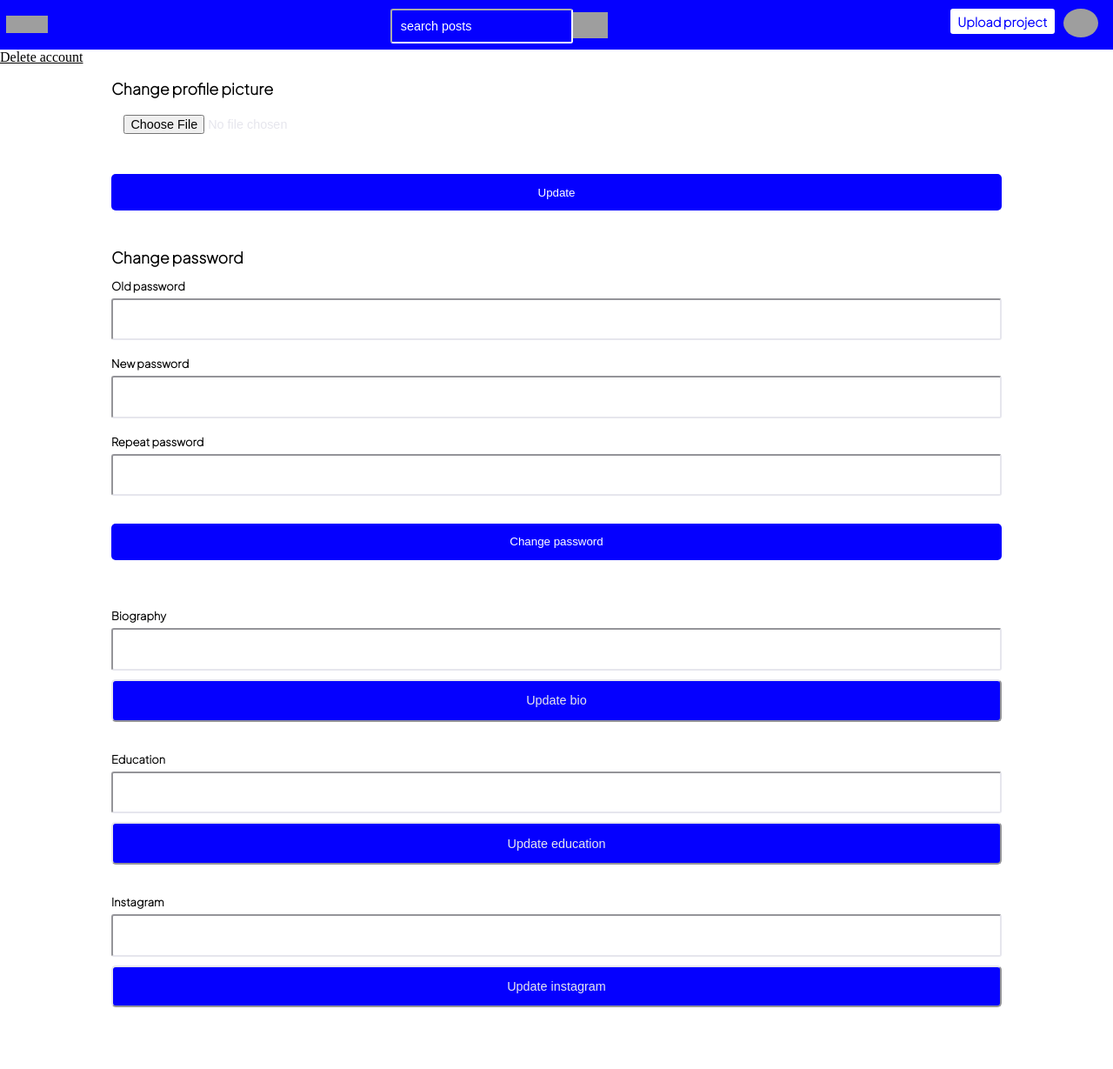
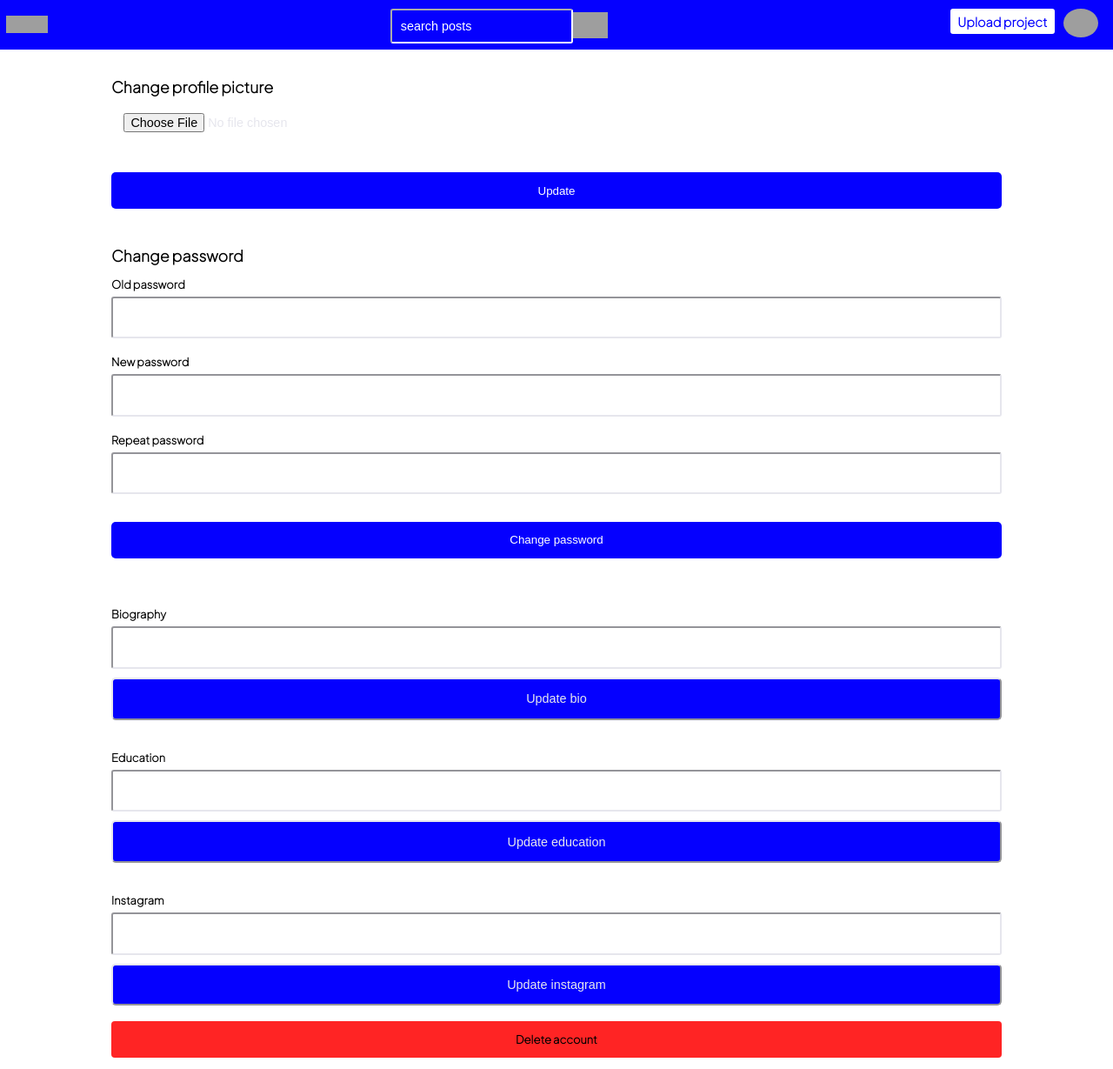
Before and after one commit to R0754975/PHP_eindproject, a PHP site: page /settings.php in a window 1280 px wide. Shown: the whole page at 87% size. Before the commit the page ends 1158 px from the top, so only its background shows below. Run offline with PHP 8.4, Linux system fonts and the light colour scheme; the visitor is signed in with stand-in values (Sample User, id 1); data that the repository does not hold is empty; style sheets or scripts are compiled from the project's sources; grey boxes are pictures that could not be loaded.

Commit message:
feat: update

```diff
--- a/sass/pages/_upload.scss
+++ b/sass/pages/_upload.scss
@@ -57,6 +57,7 @@
 }
 
 .upload__text__input{
+    color: colors.$offBlack;
     border-color: colors.$input;
     padding: 1em;
 }
@@ -100,6 +101,7 @@
 }
 
 .updateSettings{
+    margin-top: 1em;
     display: flex;
     flex-direction: column;
     align-items: center;
@@ -115,6 +117,37 @@
     border-color: colors.$primary;
 }
 
+.centerDiv{
+    display: flex;
+    justify-content: center;
+    align-items: center;
+}
+
+.centerRemoveAccount{
+    height: 100vh;
+}
+
+.passwordError{
+        margin-top: 1em;
+        background-color: colors.$danger;
+        padding: 0.7em;
+        border-radius: 3px;
+        font-size: 0.9em;
+}
+
+.deleteBtn{
+    background-color: colors.$danger;
+    border-radius: 4px;
+    text-decoration: none;
+    padding: 1em 1em;
+    margin: 1em;
+    margin-top: 1em;
+    width: 80%;
+    text-align: center;
+    font-family: fonts.$jakartaSans, sans-serif;
+    font-weight: 700;
+    font-size: 0.8em;
+}
 /*
 .postForm {
     text-align: center;
--- a/settings.php
+++ b/settings.php
@@ -99,8 +99,6 @@ if(isset($_POST['updateBio'])){
 <body >
 <?php include_once("inc/nav.inc.php"); ?>
 
-<a href="removeAccount.php">Delete account</a>
-
 <div class="updateSettings">
 <form class="postForm" method="POST"
             action=""
@@ -180,6 +178,8 @@ if(isset($_POST['updateBio'])){
 
 </div>
 
+<a class="deleteBtn" href="removeAccount.php">Delete account</a>
+
     <script type="module" src="./js/sass.js"></script>
 </body>
 </html>
--- a/upload.php
+++ b/upload.php
@@ -84,6 +84,7 @@ if (isset($_SESSION['user'])) {
             </div>
         </form>
     </div>
+    <script type="module" src="./js/sass.js"></script>
 
 </body>
 </html>
```
Also changed, not shown: removeAccount.php (+15 -6 lines), reset-password.php (+3 -6 lines), src/Auth/User.php (+7 -5 lines).
